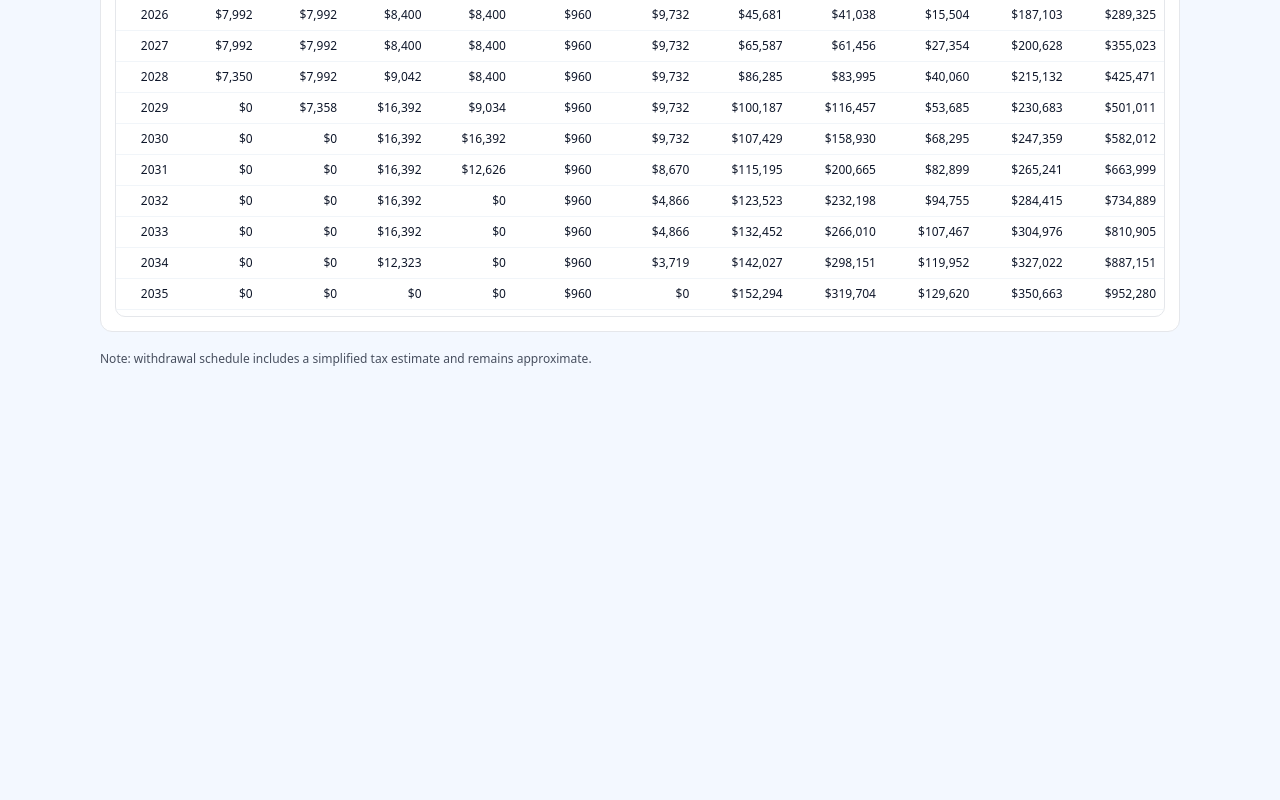
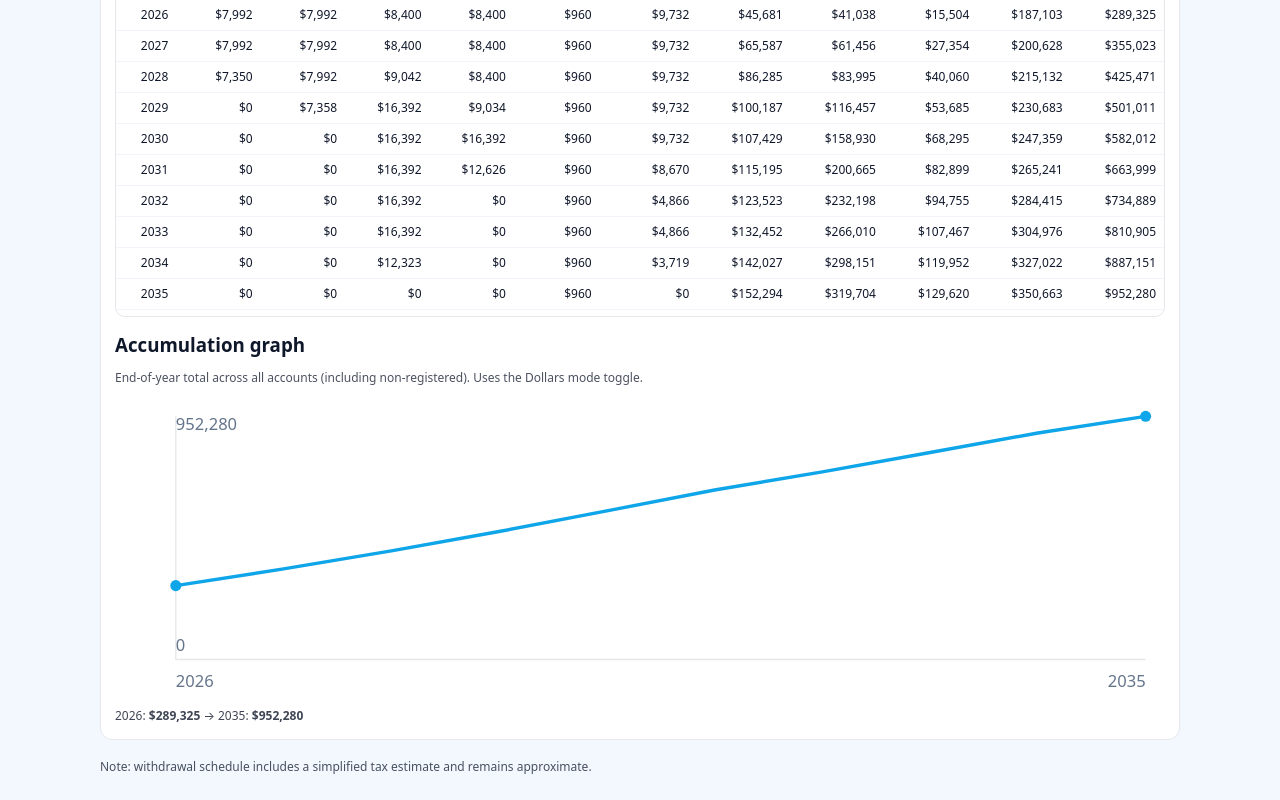
Before and after one commit to kawabunga8/RetirementResource, a React (Vite) app: page / in a window 1280 px wide. Shown: the part 1368-2168 px from the top of the page. Before the commit the page ends 1760 px from the top, so only its background shows below. Built offline with nearby package versions, Linux system fonts and the light colour scheme.

Commit message:
Add accumulation line graph

```diff
--- a/src/App.tsx
+++ b/src/App.tsx
@@ -1415,6 +1415,67 @@ export default function App() {
               </tbody>
             </table>
           </div>
+
+          <h3 style={{ marginTop: 14 }}>Accumulation graph</h3>
+          <div style={{ fontSize: 12, opacity: 0.75, marginTop: 6 }}>
+            End-of-year total across all accounts (including non-registered). Uses the Dollars mode toggle.
+          </div>
+          {(() => {
+            const rows = model.accumulationSchedule;
+            if (!rows || rows.length === 0) return null;
+
+            const W = 760;
+            const H = 220;
+            const padL = 44;
+            const padR = 14;
+            const padT = 14;
+            const padB = 30;
+
+            const xs = rows.map((r) => r.year);
+            const ys = rows.map((r) => adjustDollars(r.endTotal, r.year));
+
+            const xMin = Math.min(...xs);
+            const xMax = Math.max(...xs);
+            const yMin = 0;
+            const yMax = Math.max(...ys, 1);
+
+            const xScale = (x: number) =>
+              padL + ((x - xMin) / Math.max(1, xMax - xMin)) * (W - padL - padR);
+            const yScale = (y: number) =>
+              padT + (1 - (y - yMin) / Math.max(1, yMax - yMin)) * (H - padT - padB);
+
+            const path = rows
+              .map((r, i) => {
+                const x = xScale(r.year);
+                const y = yScale(adjustDollars(r.endTotal, r.year));
+                return `${i === 0 ? "M" : "L"} ${x.toFixed(2)} ${y.toFixed(2)}`;
+              })
+              .join(" ");
+
+            const start = rows[0];
+            const end = rows[rows.length - 1];
+
+            return (
+              <div style={{ marginTop: 10, overflowX: "auto" }}>
+                <svg viewBox={`0 0 ${W} ${H}`} style={{ width: "100%", minWidth: 520, display: "block" }}>
+                  <line x1={padL} y1={H - padB} x2={W - padR} y2={H - padB} stroke="#e5e7eb" />
+                  <line x1={padL} y1={padT} x2={padL} y2={H - padB} stroke="#e5e7eb" />
+                  <path d={path} fill="none" stroke="#0ea5e9" strokeWidth={2.5} />
+                  <circle cx={xScale(start.year)} cy={yScale(adjustDollars(start.endTotal, start.year))} r={4} fill="#0ea5e9" />
+                  <circle cx={xScale(end.year)} cy={yScale(adjustDollars(end.endTotal, end.year))} r={4} fill="#0ea5e9" />
+
+                  <text x={padL} y={H - 10} fontSize={12} fill="#64748b">{xMin}</text>
+                  <text x={W - padR} y={H - 10} fontSize={12} fill="#64748b" textAnchor="end">{xMax}</text>
+                  <text x={padL} y={padT + 10} fontSize={12} fill="#64748b" textAnchor="start">{money(yMax)}</text>
+                  <text x={padL} y={H - padB - 6} fontSize={12} fill="#64748b" textAnchor="start">{money(0)}</text>
+                </svg>
+
+                <div style={{ fontSize: 12, opacity: 0.8, marginTop: 6 }}>
+                  {start.year}: <strong>${moneyY(start.endTotal, start.year)}</strong> → {end.year}: <strong>${moneyY(end.endTotal, end.year)}</strong>
+                </div>
+              </div>
+            );
+          })()}
         </section>
 
         </>
```
